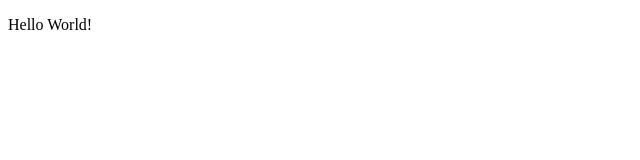
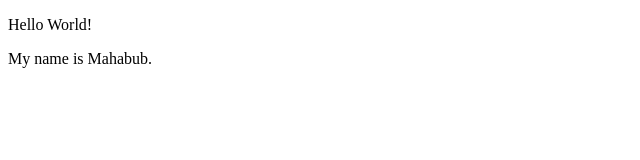
Before and after one commit to Shofiul99/LocalRepo, a plain HTML site: page index.html in a window 1280 px wide. Shown: the whole page, without its empty margins (0-640 px from the left). Drawn offline with Linux system fonts and the light colour scheme.

Commit message:
add new feature

```diff
--- a/index.html
+++ b/index.html
@@ -7,5 +7,6 @@
 </head>
 <body>
     <p>Hello World!</p>
+    <p>My name is Mahabub.</p>
 </body>
 </html>
```
